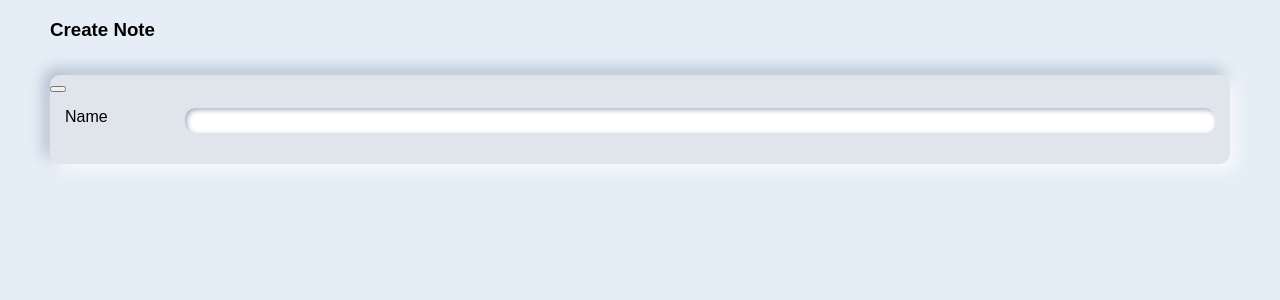
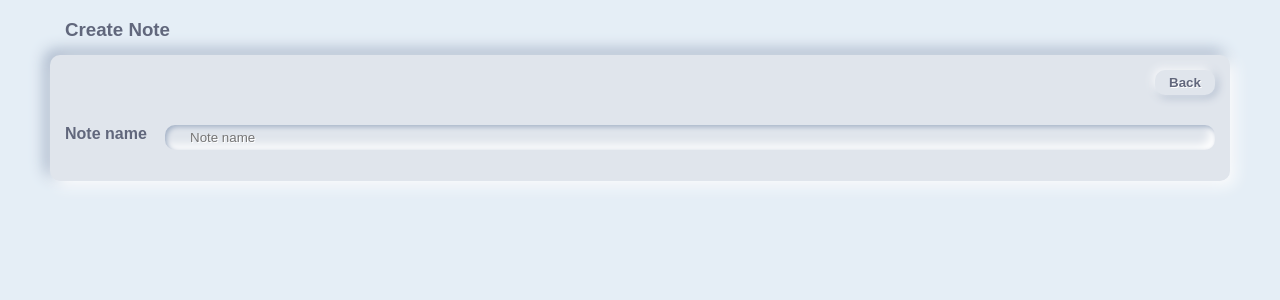
Before and after one commit to Fromlovers/spa-notes, a Vue app: page /tasks/create in a window 1280 px wide. Shown: the top 300 px of the page. Built offline with nearby package versions, Linux system fonts and the light colour scheme.

Commit message:
add styles for Edit component

```diff
--- a/src/sass/index.css
+++ b/src/sass/index.css
@@ -59,18 +59,36 @@ body {
   opacity: 0.7;
 }
 .ad_input {
+  width: 100%;
+  box-shadow: inset 2px 2px 5px #a3b1c6, inset -5px -5px 10px #fff;
+  box-sizing: border-box;
+  transition: all 0.2s ease-in-out;
+  padding: 5px 25px !important;
+}
+.ad_input:focus {
+  box-shadow: inset 1px 1px 2px #a3b1c6, inset -1px -1px 2px #fff;
+}
+.ad_button {
+  background: #e0e5ec;
+  width: 60px;
+  color: #61677c;
+  font-weight: bold;
+  box-shadow: -2px -2px 10px #fff, 2px 2px 10px #a3b1c6;
+  transition: all 0.2s ease-in-out;
+  cursor: pointer;
+}
+.ad_button:hover {
+  box-shadow: -1px -1px 4px #fff, 1px 1px 4px #a3b1c6;
+}
+.ad_button:active {
+  box-shadow: inset 1px 1px 2px #a3b1c6, inset -1px -1px 2px #fff;
+}
+.ad_button,
+.ad_input {
+  background-color: #e0e5ec;
   text-shadow: 1px 1px 0 #fff;
   border: 0;
   outline: 0;
   border-radius: 10px;
-  margin-right: 8px;
-  box-shadow: inset 2px 2px 5px #a3b1c6, inset -5px -5px 10px #fff;
-  width: 100%;
-  box-sizing: border-box;
-  transition: all 0.2s ease-in-out;
-  appearance: none;
   padding: 5px;
 }
-.ad_input:focus {
-  box-shadow: inset 1px 1px 2px #a3b1c6, inset -1px -1px 2px #fff;
-}
--- a/src/sass/index.scss
+++ b/src/sass/index.scss
@@ -71,18 +71,40 @@ body {
 }
 
 .ad_input {
+    width: 100%;
+    box-shadow: inset 2px 2px 5px $color-shadow, inset -5px -5px 10px $color-white;
+    box-sizing: border-box;
+    transition: all 0.2s ease-in-out;
+    padding: 5px 25px !important;
+    &:focus {
+        box-shadow: inset 1px 1px 2px $color-shadow, inset -1px -1px 2px $color-white;
+    }
+}
+
+.ad_button {
+    background: #e0e5ec;
+    width: 60px;
+    color: #61677c;
+    font-weight: bold;
+    box-shadow: -2px -2px 10px $color-white, 2px 2px 10px $color-shadow;
+    transition: all 0.2s ease-in-out;
+    cursor: pointer;
+
+    &:hover {
+        box-shadow: -1px -1px 4px $color-white, 1px 1px 4px $color-shadow;
+    }
+
+    &:active {
+        box-shadow: inset 1px 1px 2px $color-shadow, inset -1px -1px 2px $color-white;
+    }
+}
+
+.ad_button,
+.ad_input {
+    background-color: $color-bg;
     text-shadow: 1px 1px 0 $color-white;
     border: 0;
     outline: 0;
     border-radius: 10px;
-    margin-right: 8px;
-    box-shadow: inset 2px 2px 5px $color-shadow, inset -5px -5px 10px $color-white;
-    width: 100%;
-    box-sizing: border-box;
-    transition: all 0.2s ease-in-out;
-    appearance: none;
     padding: 5px;
-    &:focus {
-        box-shadow: inset 1px 1px 2px $color-shadow, inset -1px -1px 2px $color-white;
-    }
 }
--- a/src/views/Notes/Edit.vue
+++ b/src/views/Notes/Edit.vue
@@ -8,16 +8,17 @@
 
         <div class="container">
             <div class="page_layout">
-                <div class="action_edit">
-                    <button class="ad_button" />
+                <div class="page_layout__item_back">
+                    <button class="ad_button" type="submit" @click="goBack">Back</button>
                 </div>
+
                 <div class="page_layout__item">
                     <div class="page_layout__item__name">
-                        <span>Name</span>
+                        <span>Note name</span>
                     </div>
 
                     <div class="page_layout__item__action">
-                        <input class="ad_input" />
+                        <input class="ad_input" placeholder="Note name"/>
                     </div>
                 </div>
             </div>
@@ -33,14 +34,27 @@
         beforeCreate() {
             console.log('edit now');
         },
+        methods: {
+            goBack() {
+                return this.$router.go(-1);
+            }
+        }
     };
 </script>
 
 <style lang="scss">
     .header {
         padding-bottom: 1rem;
+        margin: 0 15px;
+        height: 20px;
+        color: #61677c;
     }
     .page_layout {
+        &__item_back {
+            @extend .page_layout__item;
+            justify-content: flex-end !important;
+        }
+
         &__item {
             display: flex;
             padding: 15px;
@@ -54,7 +68,9 @@
                 padding-bottom: 1rem;
             }
             &__name {
-                flex: 0 1 120px;
+                flex: 0 1 100px;
+                color: #61677c;
+                font-weight: bold;
             }
             &__action {
                 flex: 1;
```
